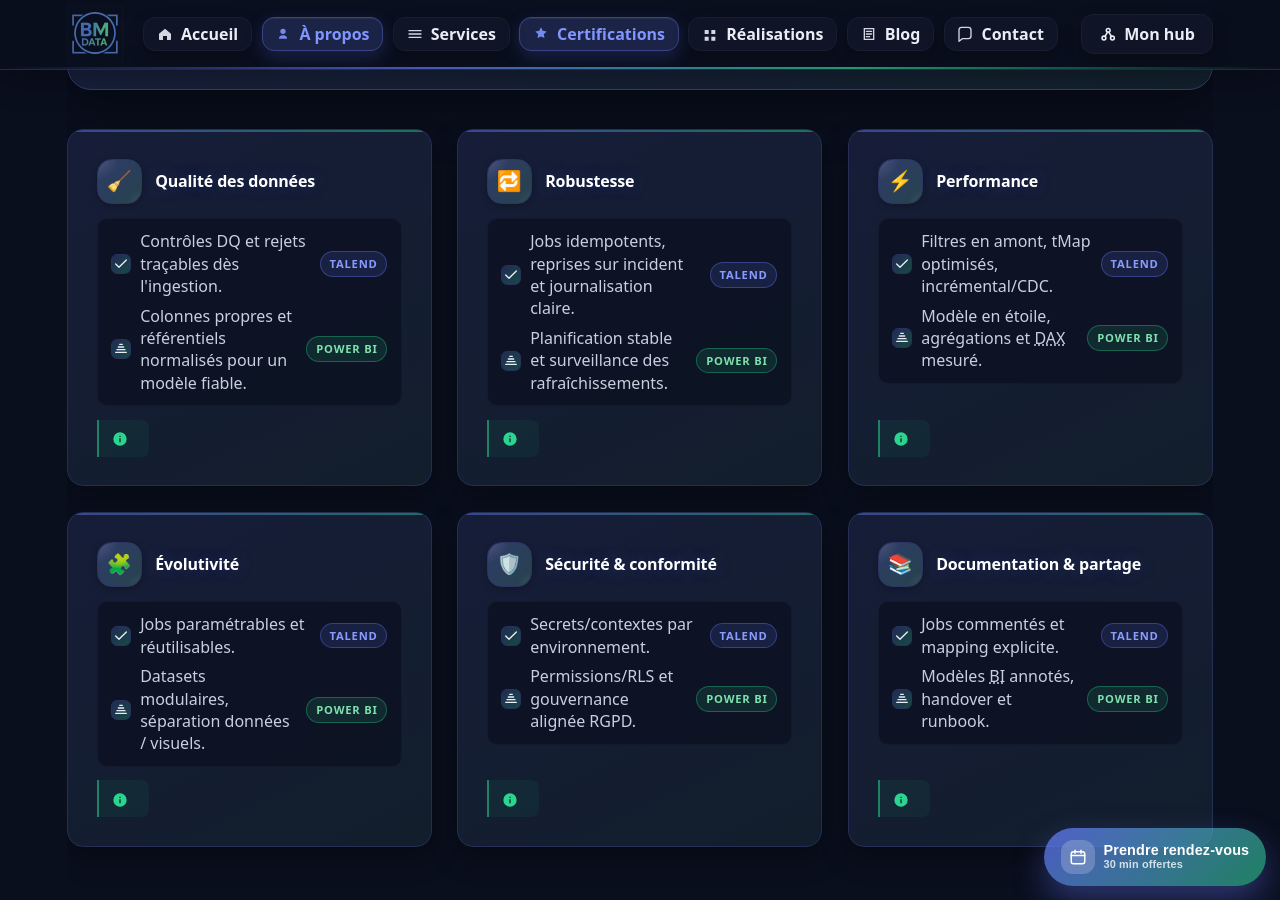
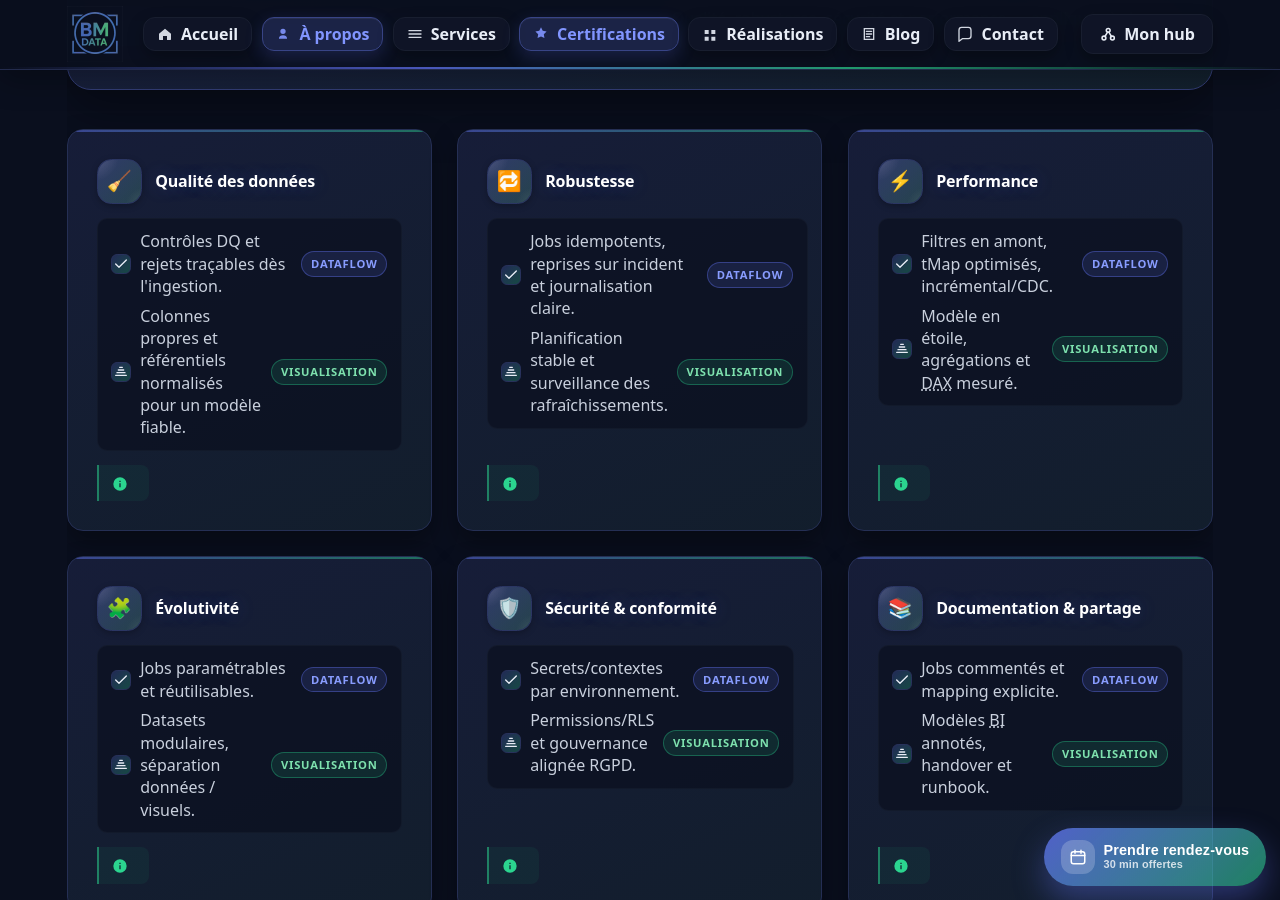
Before and after one commit to mbodetdata/mbodetdata.github.io, a Jekyll site: the page built from about-me.html, in a window 1280 px wide and 900 px high, scrolled down 2422 px. Built offline with Jekyll 4.4.1, drawn with Linux system fonts in a browser that asks for light colours; a script that is not in the unit is left out.

Commit message:
MEthodes

```diff
--- a/_includes/methodes.html
+++ b/_includes/methodes.html
@@ -54,7 +54,7 @@
               | replace: 'TMS','<abbr title="Transport Management System">TMS</abbr>'
             -%}
             <span class="m-text" itemprop="text">{{ _mtal }}</span>
-            <span class="m-tech" title="ETL (Extract-Transform-Load)">Talend</span>
+            <span class="m-tech" title="Pipeline de données">DataFlow</span>
           </li>
           {% endif %}
           {% if methode.powerbi %}
@@ -80,7 +80,7 @@
               | replace: 'TMS','<abbr title="Transport Management System">TMS</abbr>'
             -%}
             <span class="m-text" itemprop="text">{{ _mpbi }}</span>
-            <span class="m-tech" title="Business Intelligence et reporting">Power&nbsp;BI</span>
+            <span class="m-tech" title="Visualisation des données">Visualisation</span>
           </li>
           {% endif %}
         </ul>
```
